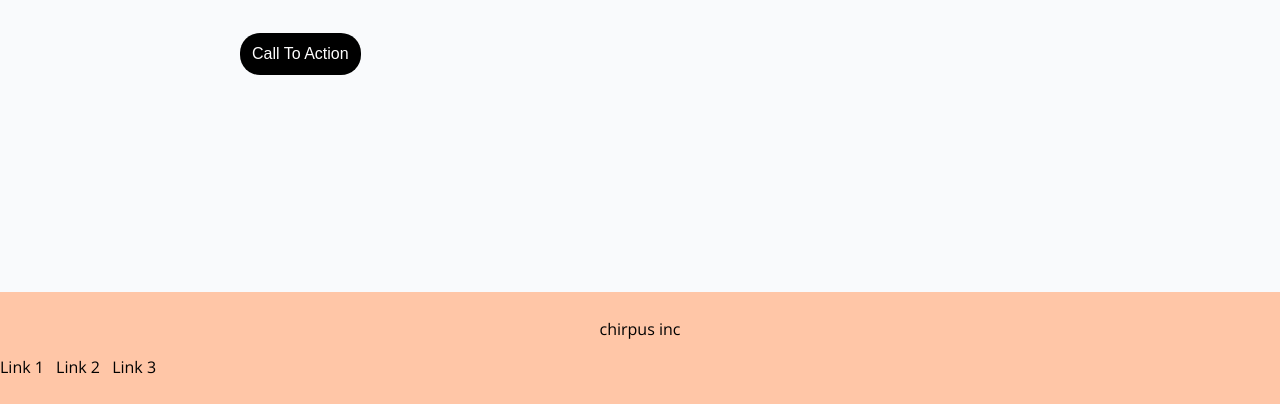
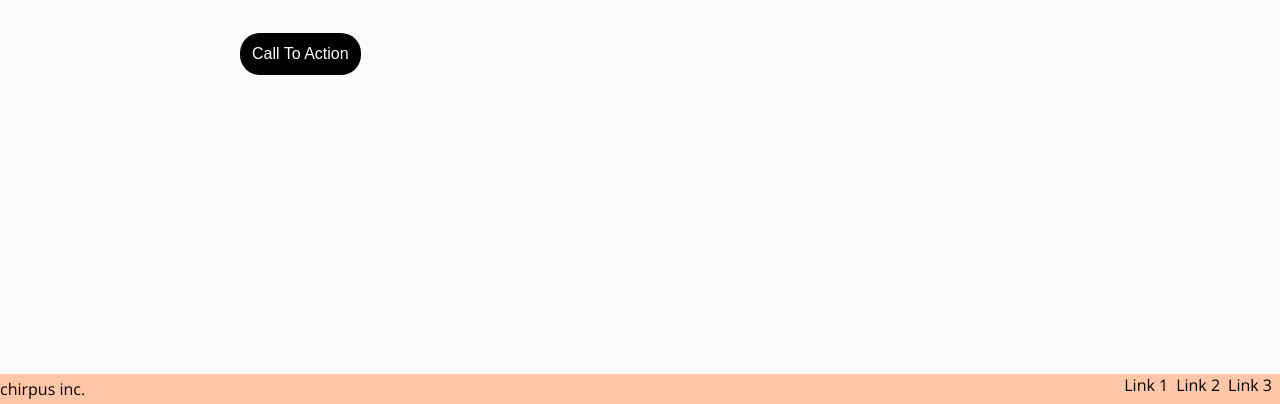
Before and after one commit to Tameikat92/Chirpus-Inc, a plain HTML site: page Index.html in a window 1280 px wide. Shown: the part 396-800 px from the top of the page. Drawn offline with nearby package versions, Linux system fonts and the light colour scheme.

Commit message:
fixed footer label and more work on button appearance

```diff
--- a/Index.html
+++ b/Index.html
@@ -7,45 +7,36 @@
     <link rel="stylesheet" href="style.css">
     <link rel="stylesheet" href="https://fonts.googleapis.com/css2?family=Open+Sans:wght@400;700&display=swap">
 </head>
-
 <body>
     <div class="container">
         <header>
             <h1>chirpus inc.</h1>
             <nav>
                 <ul class="nav-list">
-            <li> <a href="#Work"> Work</a> </li>
-            <li> <a href="#AboutUs"> About Us </a> </li>
-            <li> <a href="#Contact"> Contact</a> </li>
-            <li> <button class="hire-us btn"> <a href="#HireUs"> Hire Us</a> </button> </li>
+                    <li><a href="#Work">Work</a></li>
+                    <li><a href="#AboutUs">About Us</a></li>
+                    <li><a href="#Contact">Contact</a></li>
+                    <li><button class="hire-us btn"><a href="#HireUs">Hire Us</a></button></li>
                 </ul>
             </nav>
         </header>
 
-    <h2> Chirpus Inc.</h2>
+        <h2>Chirpus Inc.</h2>
         <div>
-    <p>
-        Lorem ipsum dolor sit amet consectetur adipisicing elit. Sit itaque in culpa cumque dolore, non delectus consectetur debitis quam obcaecati aspernatur repellendus at ea consequatur quasi ducimus dicta, officiis expedita.
-    </p>
+            <p>Lorem ipsum dolor sit amet consectetur adipisicing elit. Sit itaque in culpa cumque dolore, non delectus consectetur debitis quam obcaecati aspernatur repellendus at ea consequatur quasi ducimus dicta, officiis expedita.</p>
+        </div>
 
-
-
-    </div>
-    <!--button here-->
-    <button class="call-to-action btn"> Call To Action </button>
+        <!-- Button here -->
+        <button class="call-to-action btn">Call To Action</button>
     </div>
 
     <footer class="navfooter">
-        <!--span and ul of links-->
-        <p> chirpus inc </p>
-
+        <p>chirpus inc.</p>
         <ul class="nav-list">
-            <li> <a href="Link 1"> Link 1</li>
-            <li> <a href="Link 2"> Link 2</li>
-            <li> <a href="Link 3">Link 3</li>
+            <li><a href="#Link1">Link 1</a></li>
+            <li><a href="#Link2">Link 2</a></li>
+            <li><a href="#Link3">Link 3</a></li>
         </ul>
     </footer>
-
-
 </body>
 </html>
--- a/style.css
+++ b/style.css
@@ -52,19 +52,33 @@ button.call-to-action{
 footer{
     position: fixed;
     background-color: #ffc6a7;
-    display: block; /*displays horizontally. changed from inline*/
-    padding:  10px 0;
-    text-align: center;
+    display: flex; /*displays footer text horizontally*/
+    justify-content: space-between; /* justify content separated my chirpus inc from my links*/
+    padding:  10px 20;
+    align-items:center; /* Vertically center items */
+    text-align: right;
     bottom: 0;
     width: 100%;
 
+}
 
+/* Footer title */
+footer p {
+    margin: 0; /* Remove default margin */
+}
+
+/* Footer links */
+.navfooter .nav-list {
+    display: flex; /* Use flexbox for horizontal list items */
+    list-style-type: none; /* Remove bullets */
+    padding: 0; /* Remove padding on the <ul> */
+    margin: 0; /* Remove margin on the <ul> */
 }
 
 /*links in footer*/
 .navfooter li {
 
-    margin-bottom: 0.5em; /* Added right margin  */
+    margin-bottom: 0.5em; /*Space between footer list items */
     display: flex;
     display: inline;
 
```
Lines whose indentation alone changed are shown as unchanged.
